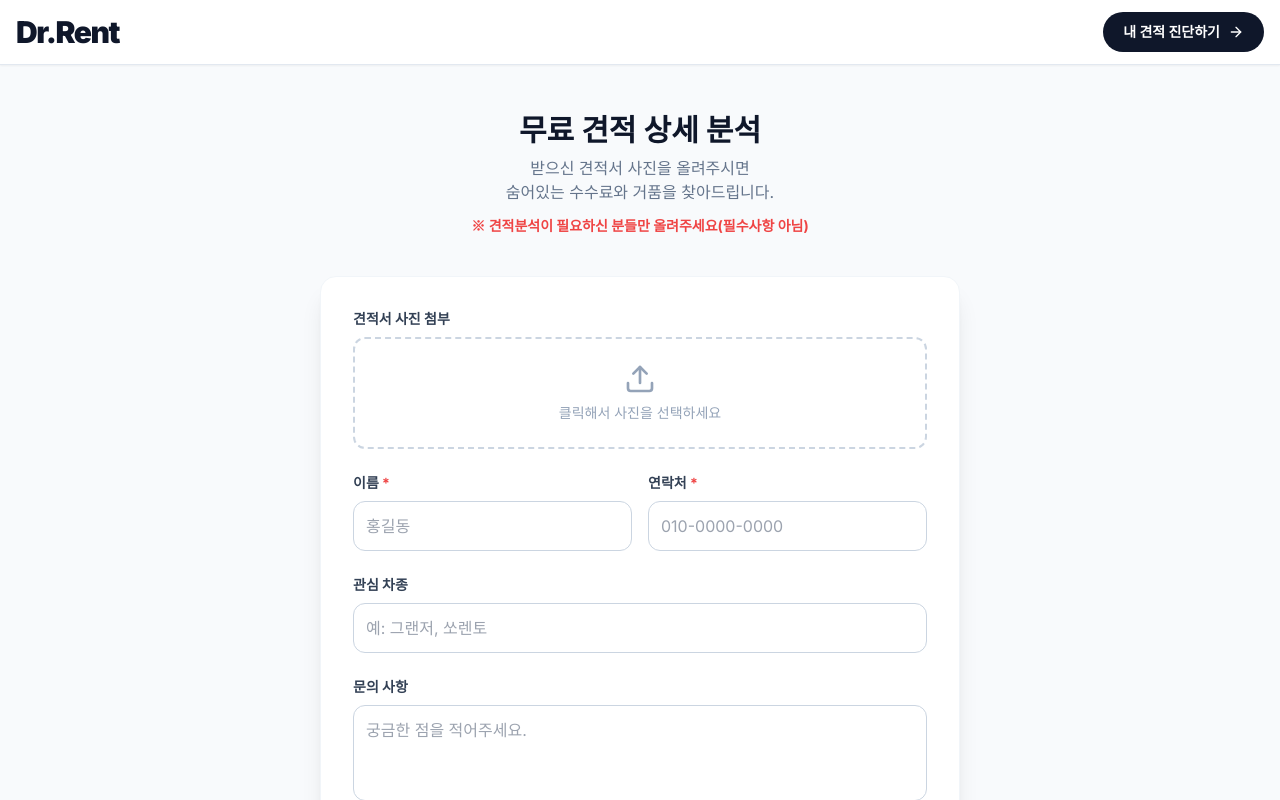
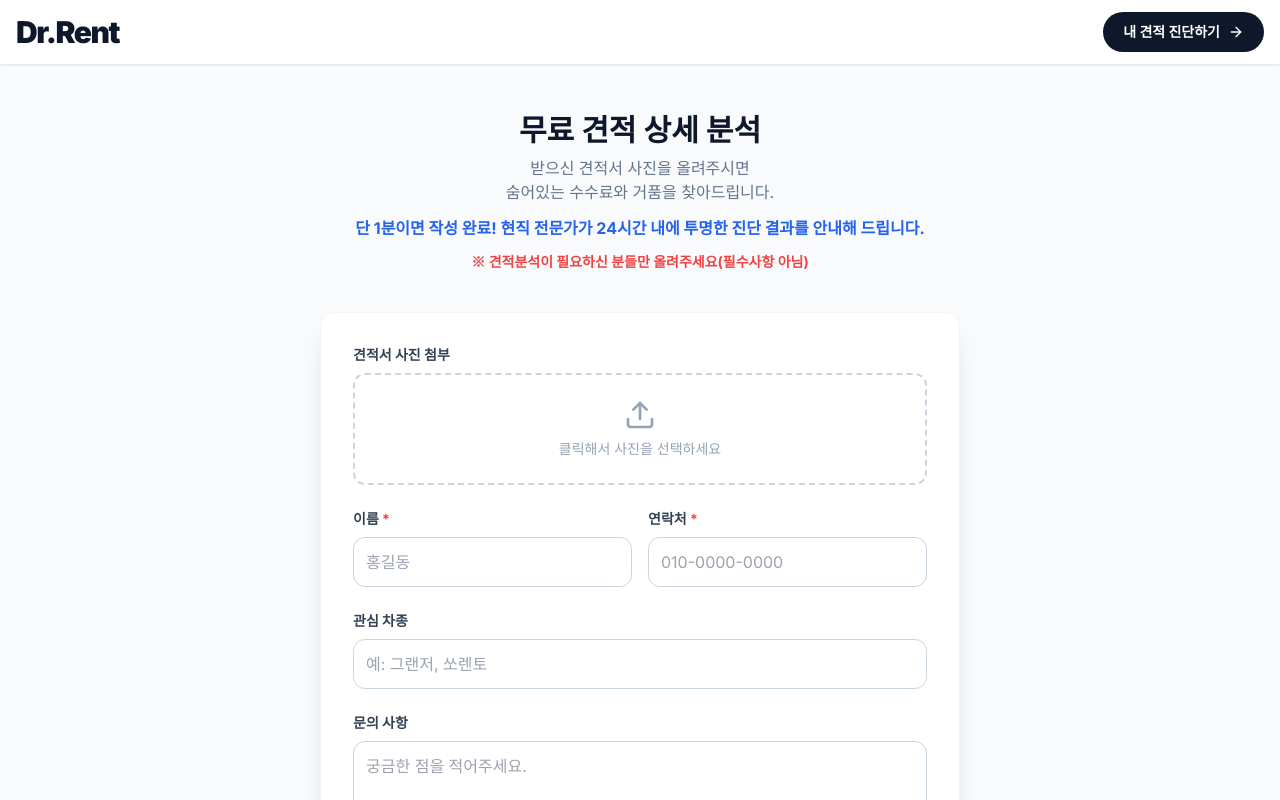
Before and after one commit to thebarondb-star/car-blog-site, a Next.js app: page /consult in a window 1280 px wide. Shown: the top 800 px of the page. Built offline with nearby package versions, Linux system fonts and the light colour scheme; no server answers.

Commit message:
SEO 및 전환율 최적화: 상담 페이지 상단 안내 문구 추가

```diff
--- a/app/consult/ConsultForm.tsx
+++ b/app/consult/ConsultForm.tsx
@@ -107,6 +107,12 @@ export default function ConsultForm() {
           받으신 견적서 사진을 올려주시면<br />
           숨어있는 수수료와 거품을 찾아드립니다.
         </p>
+
+        {/* ✅ [추가됨] 퍼플렉시티와 합의한 Thin Content 방어 및 신뢰도 향상 문구 */}
+        <p className="text-blue-600 font-bold mt-3 text-sm md:text-base">
+          단 1분이면 작성 완료! 현직 전문가가 24시간 내에 투명한 진단 결과를 안내해 드립니다.
+        </p>
+
         <p className="text-red-500 text-sm mt-3 font-bold">
           ※ 견적분석이 필요하신 분들만 올려주세요(필수사항 아님)
         </p>
@@ -185,7 +191,7 @@ export default function ConsultForm() {
         <ShieldCheck className="w-4 h-4" /> 입력하신 정보는 상담 목적으로만 안전하게 사용됩니다.
       </div>
 
-      {/* 약관 모달 - 전문 복구 완료 */}
+      {/* 약관 모달 (생략 없이 전문 유지됨) */}
       {showModal && (
         <div className="fixed inset-0 bg-black/60 flex items-center justify-center z-50 p-4" onClick={() => setShowModal(false)}>
           <div className="bg-white rounded-2xl max-w-2xl w-full max-h-[80vh] overflow-hidden shadow-2xl" onClick={(e) => e.stopPropagation()}>
```
